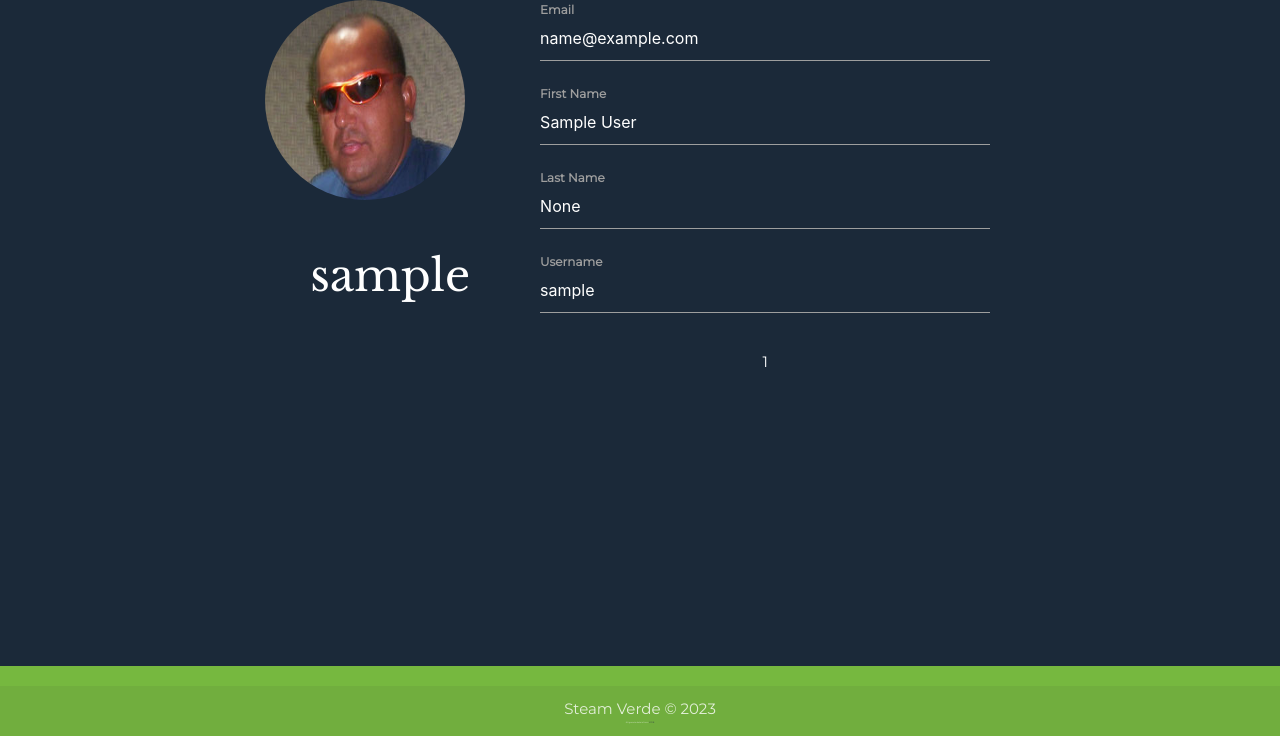
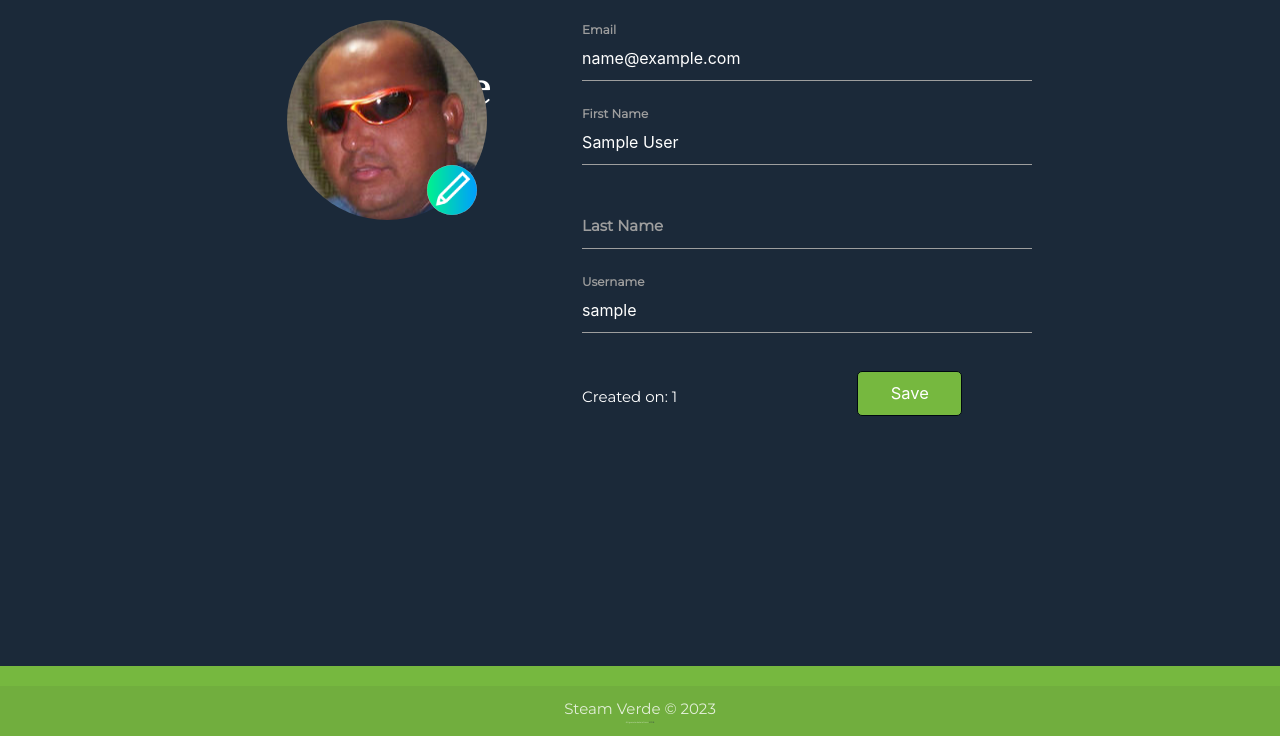
Before and after one commit to MatheusFinatto/projeto-entregador-5, a Flask app: page /profile in a window 1280 px wide. Shown: the part 64-800 px from the top of the page. Run offline with Flask 2, Linux system fonts and the light colour scheme; the visitor is signed in with stand-in values (Sample User, id 1); some libraries are stand-ins or nearby versions.

Commit message:
Tela de perfil inicial, commitando para usar outra branch

```diff
--- a/app.py
+++ b/app.py
@@ -121,11 +121,12 @@ def setPassword():
                 if not session.get("username"):
                     return render_template('login.html')
                 else:
+                    print(session)
                     if session["recover"]:
                         session["recover"] = False
 
                     # TODO retornar para a tela de detalhes da conta do usuário
-                    return render_template('index.html')
+                    return redirect('/profile')
             else:
                 flash('Something went wrong. Please, try again', 'message-error')
                 return render_template('set-new-password.html')
--- a/static/styles/patterns/buttons.css
+++ b/static/styles/patterns/buttons.css
@@ -10,6 +10,7 @@ button {
   transition: 0.5s;
   height: 3rem;
   width: 7rem;
+  margin-bottom: 10px;
 }
 button:hover {
   background-color: transparent;
--- a/static/styles/profile.css
+++ b/static/styles/profile.css
@@ -1,10 +1,12 @@
 .about-user {
     display: flex;
-    justify-content: center;
+    /* justify-content: center; */
+    margin-left: 5%;
 }
 
 .user-left {
     float: left;
+    margin-right: 20px;
 }
 
 .user-right {
@@ -15,8 +17,42 @@
 }
 
 .profile-image {
-    background-color: purple;
+    /* background-color: purple; */
+    position: absolute;
+    background-image: url('../img/Ednaldo.jpg');
+    background-position: center;
     border-radius: 50%;
     height: 200px;
     width: 200px;
 }
+
+.edit-image {
+    background-color: aliceblue;
+    background-image: url(../img/i-edit.png);
+    background-position: center;
+    background-size: contain;
+    border-radius: 50%;
+    height: 50px;
+    width: 50px;
+    position: relative;
+    left: 140px;
+    top: 145px;
+    bottom: 0;
+    right: 0;
+}
+
+.edit-image:hover {
+    opacity: 0.8;
+    cursor: pointer;
+}
+
+.created {
+    float: left;
+    /* position: absolute !important; */
+    margin-right: 40%;
+}
+
+#save-profile {
+    float: left;
+    display: block;
+}
--- a/templates/profile.html
+++ b/templates/profile.html
@@ -1,8 +1,11 @@
 {% extends "layout.html" %} {% block title %} Steam verde - Profile {% endblock %} {% block content %}
 <div class="container">
+    <div class="spacing"></div>
     <div class="about-user">
         <div class="user-left">
-            <img class="profile-image" src="../static/img/Ednaldo.jpg">
+            <div class="profile-image">
+                <div class="edit-image"></div>
+            </div>
             <div class="username">
                 <h3>{{ session.get("username") }}</h3>
             </div>
@@ -12,24 +15,28 @@
                 <form action="{{ url_for('profile')}}" method="POST">
                     <div class="input-field">
                         <label for="email"><b>Email</b></label>
-                        <input id="email" type="text" name="email" value="{{ session.get('email') }}">
+                        <input id="email" type="text" name="email" value="{{ session.get('email') if session.get('email') else '' }}">
                     </div>
 
                     <div class="input-field">
                         <label for="first_name"><b>First Name</b></label>
-                        <input id="first_name" type="text" name="first_name" value="{{ session.get('first_name') }}">
+                        <input id="first_name" type="text" name="first_name" value="{{ session.get('first_name') if session.get('first_name') else '' }}">
                     </div>
 
                     <div class="input-field">
                         <label for="last_name"><b>Last Name</b></label>
-                        <input id="last_name" type="text" name="last_name" value="{{ session.get('last_name') }}">
+                        <input id="last_name" type="text" name="last_name" value="{{ session.get('last_name') if session.get('last_name') else '' }}">
                     </div>
 
                     <div class="input-field">
                         <label for="username"><b>Username</b></label>
-                        <input id="username" type="text" name="username" value="{{ session.get('username') }}">
+                        <input id="username" type="text" name="username" value="{{ session.get('username') if session.get('username') else '' }}">
                     </div>
-                    <p>{{ session.get("created") }}</p>
+
+                    <!-- TODO  fazer a conversão de tempo do dado created para encaixar no texto -->
+                    <p class="input-field created">Created on: {{ session.get("created") }}</p>
+
+                    <button type="submit" id="save-profile">Save</button>
                 </form>
             </div>
         </div>
```
Also changed, not shown: database.db, static/img/i-edit.png (added).
